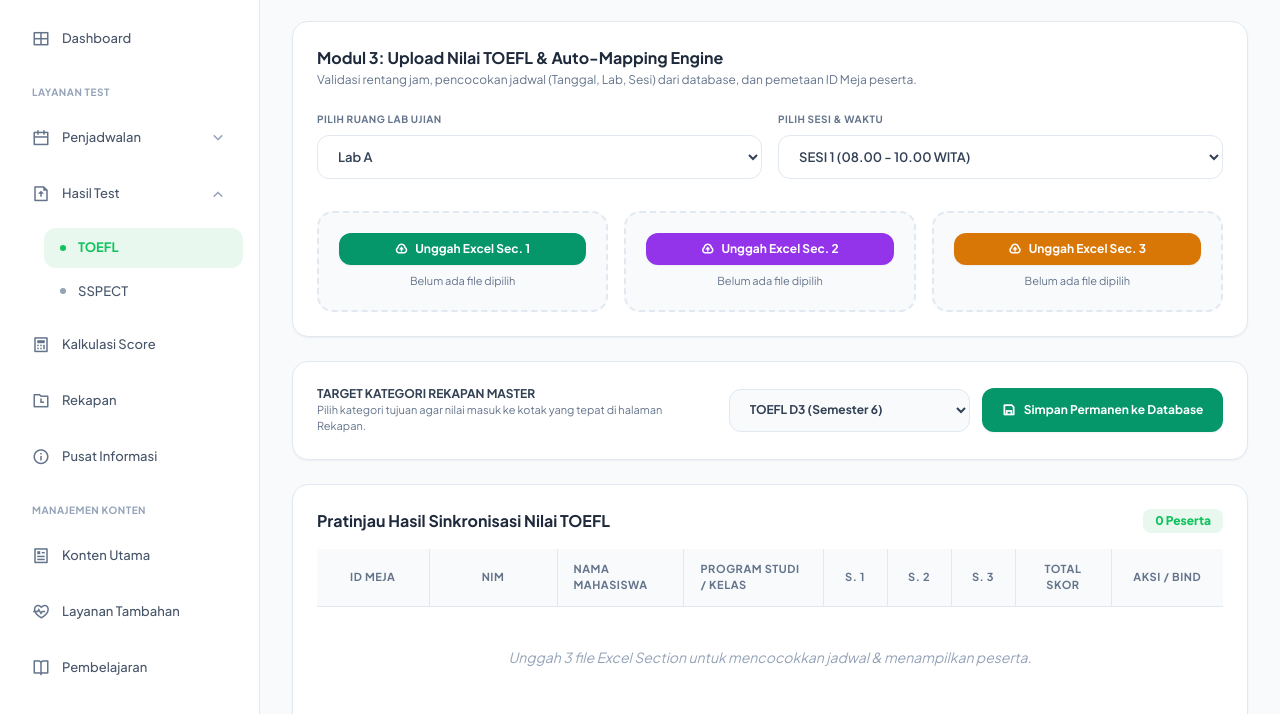
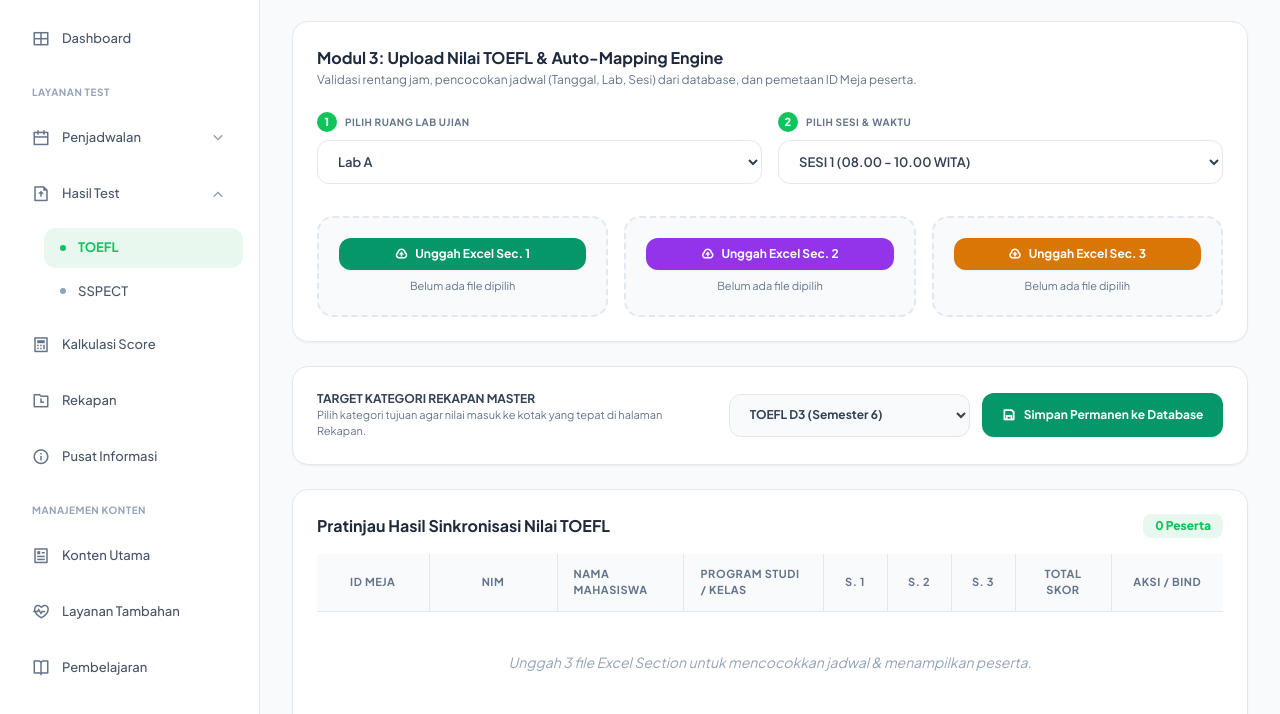
Before and after one commit to Lissaanantha-1212/CAPSTONE_upabahasa, a plain HTML site: page toefl.html in a window 1280 px wide. Shown: the part 84-798 px from the top of the page. Drawn offline with nearby package versions, Linux system fonts and the light colour scheme.

Commit message:
update jadwal

```diff
--- a/toefl.html
+++ b/toefl.html
@@ -128,14 +128,20 @@
 
         <div class="grid grid-cols-1 md:grid-cols-2 gap-4">
           <div>
-            <label class="block text-[10px] font-bold text-slate-500 mb-2 uppercase tracking-wider">PILIH RUANG LAB UJIAN</label>
+            <label class="flex items-center gap-2 text-[10px] font-bold text-slate-500 mb-2 uppercase tracking-wider">
+              <span class="w-5 h-5 rounded-full bg-polnes-main text-white inline-flex items-center justify-center text-[11px] font-extrabold shrink-0">1</span>
+              <span>PILIH RUANG LAB UJIAN</span>
+            </label>
             <select id="selectLabToefl" onchange="cekUlangSinkronisasi()" class="w-full px-4 py-3 bg-white border border-slate-200 rounded-xl text-[13px] font-semibold text-slate-700 outline-none focus:border-polnes-main">
               <option value="Lab A">Lab A</option>
               <option value="Lab B">Lab B</option>
             </select>
           </div>
           <div>
-            <label class="block text-[10px] font-bold text-slate-500 mb-2 uppercase tracking-wider">PILIH SESI & WAKTU</label>
+            <label class="flex items-center gap-2 text-[10px] font-bold text-slate-500 mb-2 uppercase tracking-wider">
+              <span class="w-5 h-5 rounded-full bg-polnes-main text-white inline-flex items-center justify-center text-[11px] font-extrabold shrink-0">2</span>
+              <span>PILIH SESI & WAKTU</span>
+            </label>
             <select id="selectSesiToefl" onchange="cekUlangSinkronisasi()" class="w-full px-4 py-3 bg-white border border-slate-200 rounded-xl text-[13px] font-semibold text-slate-700 outline-none focus:border-polnes-main">
               <option value="SESI 1 (08.00 - 10.00 WITA)">SESI 1 (08.00 - 10.00 WITA)</option>
               <option value="SESI 2 (10.00 - 12.00 WITA)">SESI 2 (10.00 - 12.00 WITA)</option>
```
